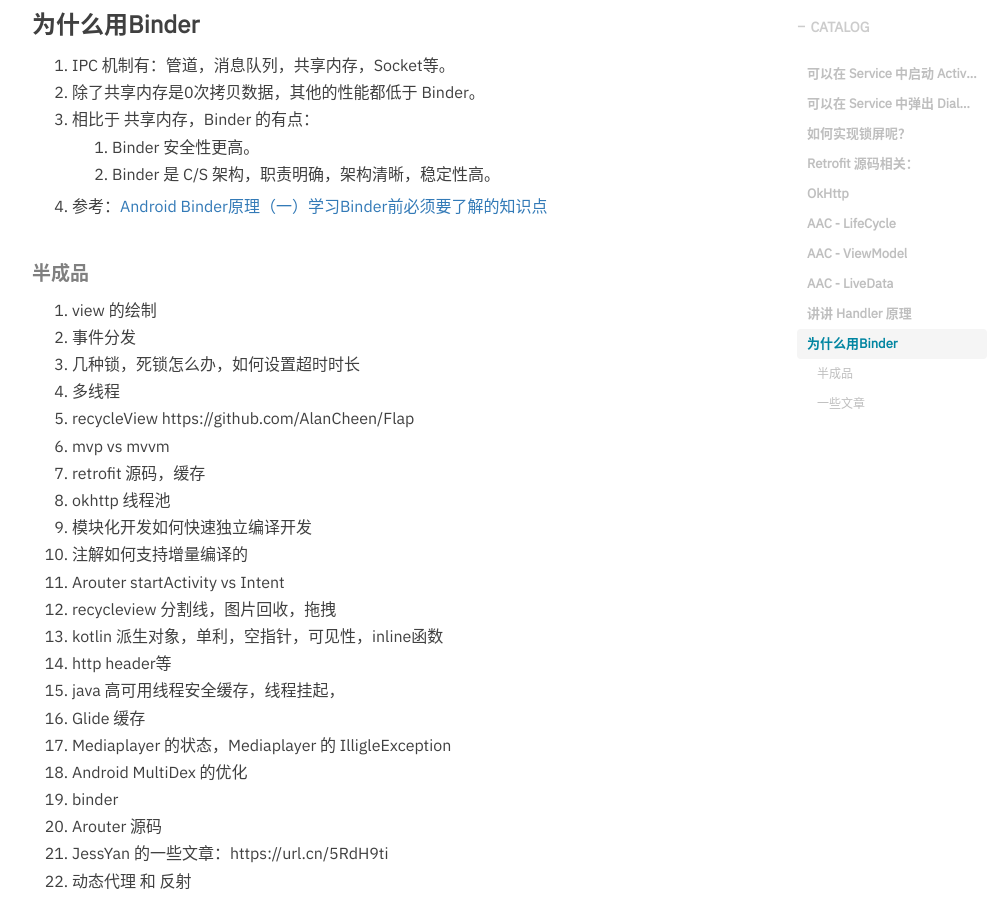
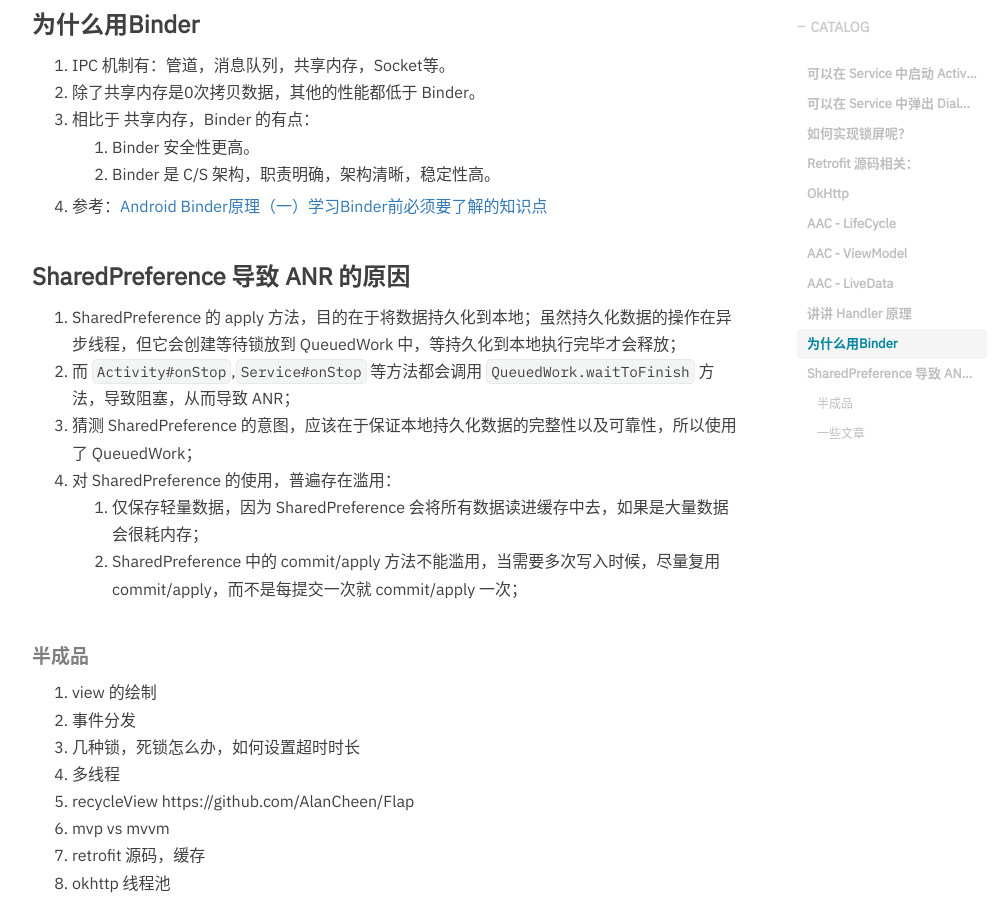
Before and after one commit to hurshi/hurshi.github.io, a Jekyll site: the page built from _posts/2019-11-06-android_QA.md, in a window 1280 px wide and 900 px high, scrolled down 3689 px. Shown: the whole window, without its empty margins (233-1230 px from the left). Built offline with Jekyll 4.4.1, drawn with Linux system fonts in a browser that asks for light colours; nearby versions of some CDN libraries; some web fonts are replaced; comment, search, counter and statistics services are not loaded.

Commit message:
add sharedPreference blog

```diff
--- a/_posts/2019-11-06-android_QA.md
+++ b/_posts/2019-11-06-android_QA.md
@@ -137,9 +137,13 @@ dialog.getWindow().setType(WindowManager.LayoutParams.TPYE_SYSTEM_ALERT)
    2. Binder 是 C/S 架构，职责明确，架构清晰，稳定性高。
 4. 参考：[Android Binder原理（一）学习Binder前必须要了解的知识点](http://liuwangshu.cn/framework/binder/1-intro.html)
 
-
-
-
+### SharedPreference 导致 ANR 的原因
+1. SharedPreference 的 apply 方法，目的在于将数据持久化到本地；虽然持久化数据的操作在异步线程，但它会创建等待锁放到 QueuedWork 中，等持久化到本地执行完毕才会释放；
+2. 而 `Activity#onStop`,`Service#onStop` 等方法都会调用 `QueuedWork.waitToFinish` 方法，导致阻塞，从而导致 ANR；
+3. 猜测 SharedPreference 的意图，应该在于保证本地持久化数据的完整性以及可靠性，所以使用了 QueuedWork；
+4. 对 SharedPreference  的使用，普遍存在滥用：
+   1. 仅保存轻量数据，因为 SharedPreference 会将所有数据读进缓存中去，如果是大量数据会很耗内存；
+   2. SharedPreference 中的  commit/apply 方法不能滥用，当需要多次写入时候，尽量复用 commit/apply，而不是每提交一次就 commit/apply 一次；
 
 
 
```
